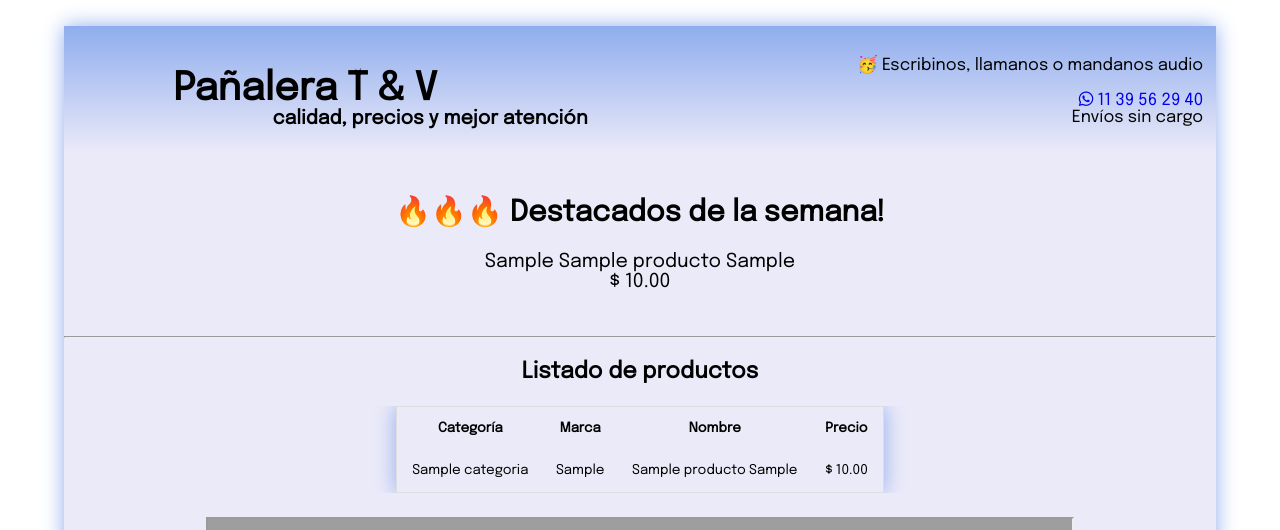
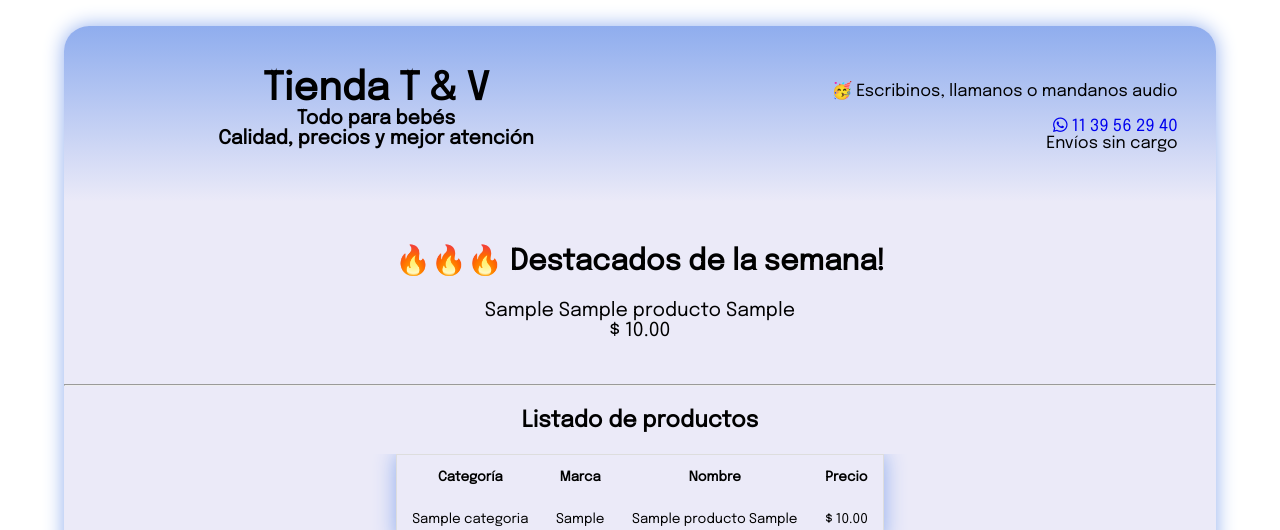
Before and after one commit to cacrespo/django_tyv, a Django app: page / in a window 1280 px wide. Shown: the top 530 px of the page. Run offline with Django 3.2, Linux system fonts and the light colour scheme; tables that the repository leaves empty hold one stand-in row (values such as "Sample post"); some libraries are stand-ins or nearby versions; grey boxes are pictures that could not be loaded.

Commit message:
retoques portada

```diff
--- a/static/css/style.css
+++ b/static/css/style.css
@@ -22,6 +22,7 @@ body {
     /* color : var(--color1); */
     margin: 2vw 5vw 1vw;
     box-shadow: 0 0 20px var(--color3);
+    border-radius: 25px;
 
 }
 
@@ -33,6 +34,7 @@ div.sticky {
 header {
     background-image : linear-gradient(var(--color3),var(--color5));
     padding-bottom: 1%;
+    border-radius: 25px 25px 0px 0px;
 }
 
 header h1 {
@@ -41,7 +43,7 @@ header h1 {
     text-decoration : none;
     padding: 2ch 5ch 0ch 5ch;
     margin: 0ch;
-    text-align : left;
+    text-align : center;
 }
 
 header h2 {
@@ -113,12 +115,13 @@ iframe {
 }
 
 .column {
-    flex: 65%;
+    text-align: left;
+    flex: 50%;
 }
 
 .sub {
     text-align: right;
-    padding: 1vw;
+    padding: 3vw;
     font-size: max(1.3vw, 10px);
     flex: 35%;
 }
--- a/templates/base.html
+++ b/templates/base.html
@@ -24,8 +24,8 @@
         <header class="animate__animated animate__bounce animate__delay-2s">
         <div class="flex-container">
             <div class = "column">
-            <h1> Pañalera T & V </h1>
-            <h2>calidad, precios y mejor atención</h2>
+            <h1> Tienda T & V </h1>
+            <h2>Todo para bebés <br> Calidad, precios y mejor atención</h2>
             </div>
             <div class = "column sub">
             <p>🥳 Escribinos, llamanos o mandanos audio </p>
```
